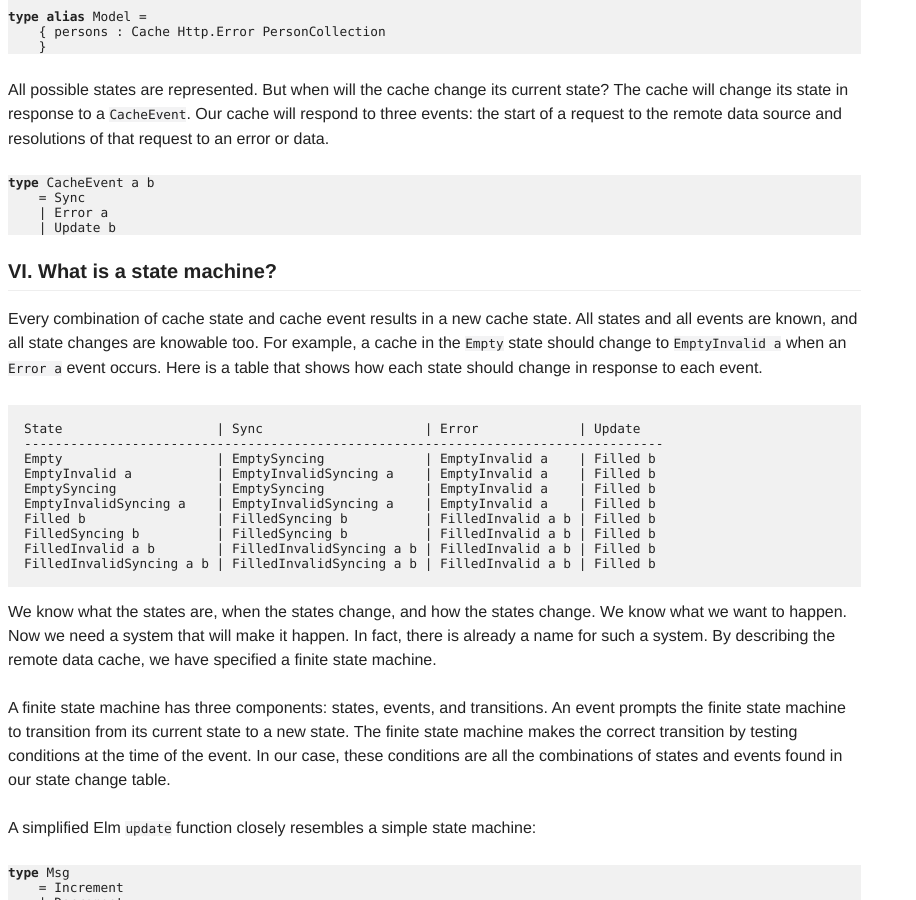
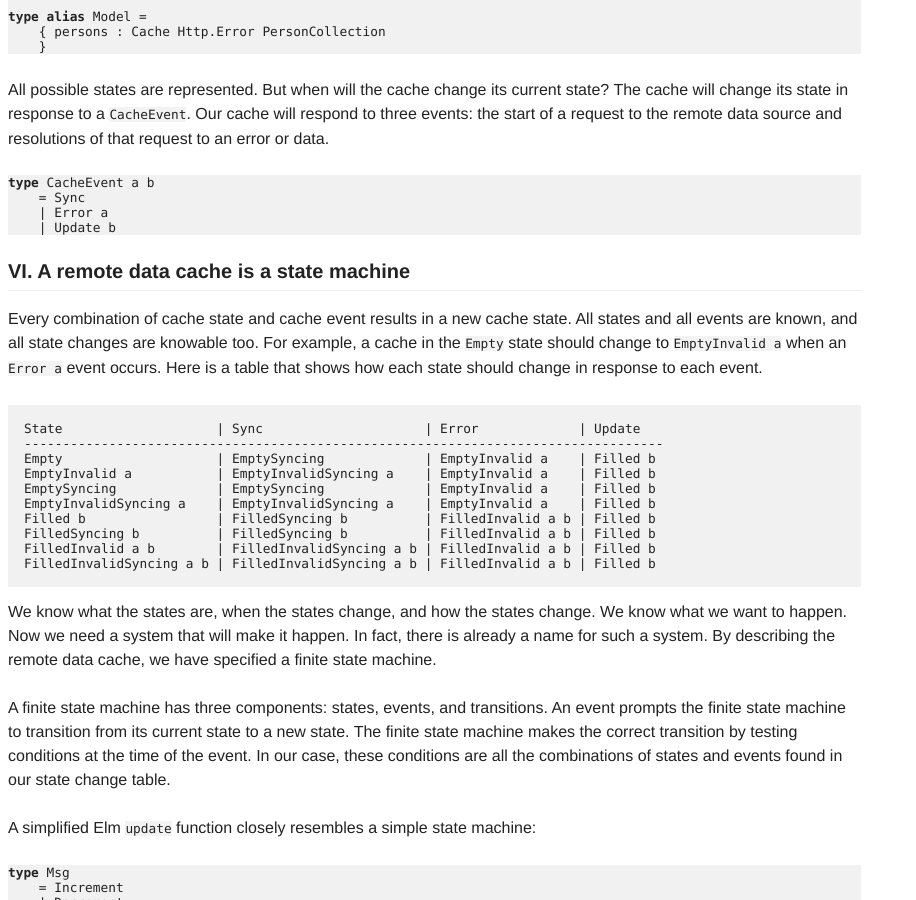
Before and after one commit to fromothers/www.maxhallinan.com, a Jekyll site: the page built from posts/_posts/2018-01-31-critique-of-a-code-meme.md, in a window 1280 px wide and 900 px high, scrolled down 4087 px. Shown: the whole window, without its empty margins (0-916 px from the left). Built offline with Jekyll 4.4.1, drawn with Linux system fonts in a browser that asks for light colours.

Commit message:
Change subtitle

```diff
--- a/posts/_posts/2018-01-31-critique-of-a-code-meme.md
+++ b/posts/_posts/2018-01-31-critique-of-a-code-meme.md
@@ -288,7 +288,7 @@ type CacheEvent a b
     | Update b
 {% endhighlight %}
 
-## VI. What is a state machine?
+## VI. A remote data cache is a state machine
 
 Every combination of cache state and cache event results in a new cache state.
 All states and all events are known, and all state changes are knowable too.
```
